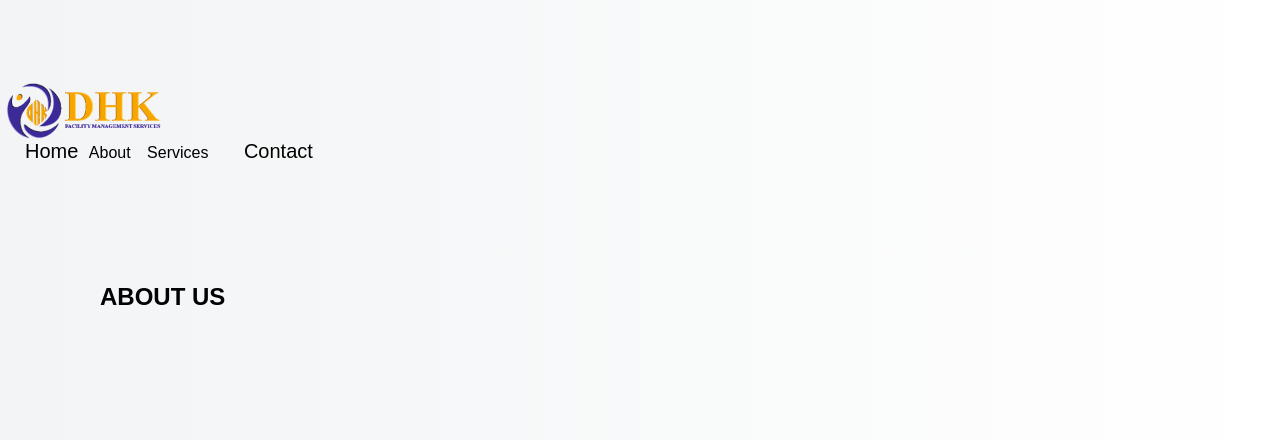
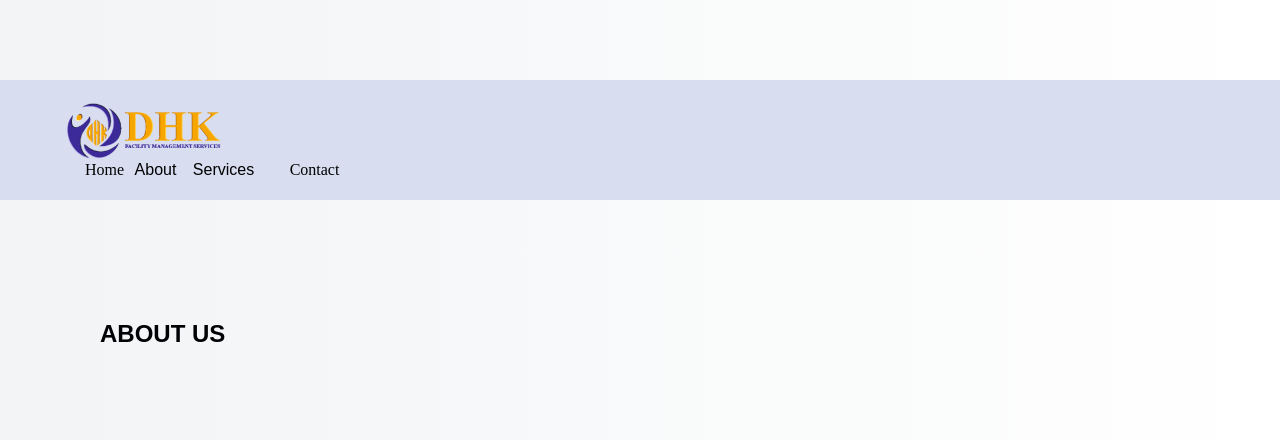
Before and after one commit to NivethithaaPrabhakaran/dhk-website, a Flask app: page /about in a window 1280 px wide. Shown: the top 440 px of the page. Run offline with Flask 3, Linux system fonts and the light colour scheme.

Commit message:
fixed navbar

```diff
--- a/static/style.css
+++ b/static/style.css
@@ -19,20 +19,27 @@ body {
     /* 👈 Important */
 }
 /* ===== NAVBAR ===== */
-.navbar {
+header {
+    display: flex;
+    justify-content: space-between;
+    align-items: center;
+    padding: 20px 60px;
+    background-color: #d8def0;
+}
+
 nav ul {
     display: flex;
-            gap: 25px;
     list-style: none;
+    gap: 30px;
+    margin: 0;
+    padding: 0;
 }
 
 nav a {
     text-decoration: none;
     color: black;
-            font-size: 20px;
-        }
-    /* 🔥 IMPORTANT FIX */
-    z-index: 1000;
+    font-size: 22px;
+    font-family: 'Times New Roman', serif;
 }
 .logo-section {
     display: flex;
```
Lines whose indentation alone changed are shown as unchanged.
